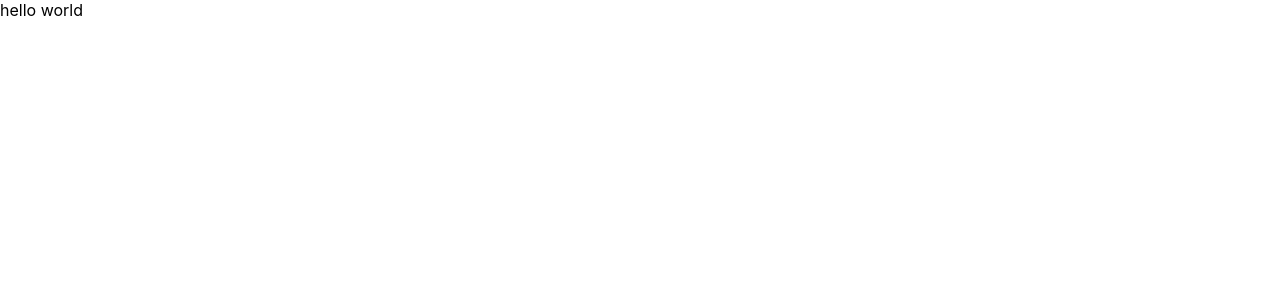
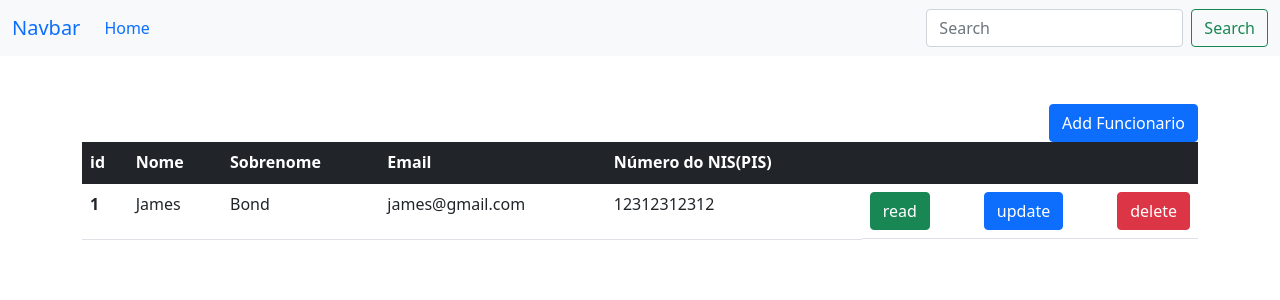
Before and after one commit to devEzt/client, a React (Create React App) app: page / in a window 1280 px wide. Shown: the top 300 px of the page. Built offline with nearby package versions, Linux system fonts and the light colour scheme.

Commit message:
feat(main): implementa estrutura inicial do frontend e cria componentes navbar e home

```diff
--- a/src/App.css
+++ b/src/App.css
@@ -1,38 +1,3 @@
-.App {
-  text-align: center;
+.add_btn {
+  text-align: right;
 }
-
-.App-logo {
-  height: 40vmin;
-  pointer-events: none;
-}
-
-@media (prefers-reduced-motion: no-preference) {
-  .App-logo {
-    animation: App-logo-spin infinite 20s linear;
-  }
-}
-
-.App-header {
-  background-color: #282c34;
-  min-height: 100vh;
-  display: flex;
-  flex-direction: column;
-  align-items: center;
-  justify-content: center;
-  font-size: calc(10px + 2vmin);
-  color: white;
-}
-
-.App-link {
-  color: #61dafb;
-}
-
-@keyframes App-logo-spin {
-  from {
-    transform: rotate(0deg);
-  }
-  to {
-    transform: rotate(360deg);
-  }
-}
--- a/src/App.js
+++ b/src/App.js
@@ -1,7 +1,16 @@
 import './App.css'
+import '../node_modules/bootstrap/dist/css/bootstrap.min.css'
+import '../node_modules/bootstrap/dist/js/bootstrap.bundle.min.js'
+import NavBar from './components/NavBar'
+import Home from './components/Home'
 
 function App() {
-  return <>hello world</>
+  return (
+    <>
+      <NavBar />
+      <Home />
+    </>
+  )
 }
 
 export default App
--- /dev/null
+++ b/src/components/Home.js
@@ -0,0 +1,41 @@
+import React from 'react'
+
+const Home = () => {
+  return (
+    <div className="mt-5">
+      <div className="container">
+        <div className="add_btn mt-2">
+          <button className="btn btn-primary">Add Funcionario</button>
+        </div>
+        <table class="table">
+          <thead>
+            <tr className="table-dark">
+              <th scope="col">id</th>
+              <th scope="col">Nome</th>
+              <th scope="col">Sobrenome</th>
+              <th scope="col">Email</th>
+              <th scope="col">Número do NIS(PIS)</th>
+              <th scope="col"></th>
+            </tr>
+          </thead>
+          <tbody>
+            <tr>
+              <th scope="row">1</th>
+              <td>James</td>
+              <td>Bond</td>
+              <td>james@gmail.com</td>
+              <td>12312312312</td>
+              <td className="d-flex justify-content-between">
+                <button className="btn btn-success">read</button>
+                <button className="btn btn-primary">update</button>
+                <button className="btn btn-danger">delete</button>
+              </td>
+            </tr>
+          </tbody>
+        </table>
+      </div>
+    </div>
+  )
+}
+
+export default Home
--- /dev/null
+++ b/src/components/NavBar.js
@@ -0,0 +1,43 @@
+import React from 'react'
+
+function NavBar() {
+  return (
+    <header>
+      <nav className="navbar navbar-expand-lg bg-light">
+        <div className="container-fluid">
+          <a className="navbar-brand" href="#">
+            Navbar
+          </a>
+          <button
+            className="navbar-toggler"
+            type="button"
+            data-bs-toggle="collapse"
+            data-bs-target="#navbarSupportedContent"
+            aria-controls="navbarSupportedContent"
+            aria-expanded="false"
+            aria-label="Toggle navigation"
+          >
+            <span className="navbar-toggler-icon"></span>
+          </button>
+          <div className="collapse navbar-collapse" id="navbarSupportedContent">
+            <ul className="navbar-nav me-auto mb-2 mb-lg-0">
+              <li className="nav-item">
+                <a className="nav-link active" aria-current="page" href="#">
+                  Home
+                </a>
+              </li>
+            </ul>
+            <form className="d-flex" role="search">
+              <input className="form-control me-2" type="search" placeholder="Search" aria-label="Search" />
+              <button className="btn btn-outline-success" type="submit">
+                Search
+              </button>
+            </form>
+          </div>
+        </div>
+      </nav>
+    </header>
+  )
+}
+
+export default NavBar
```
